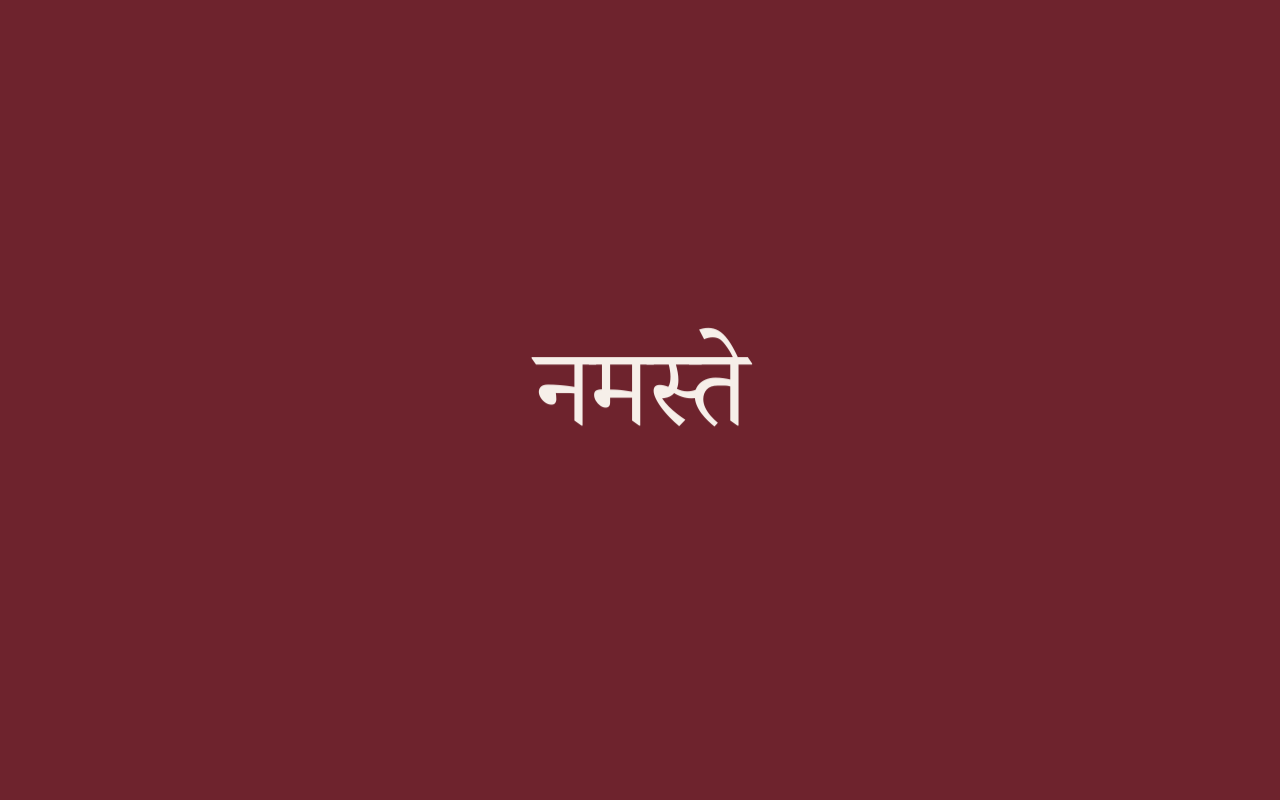
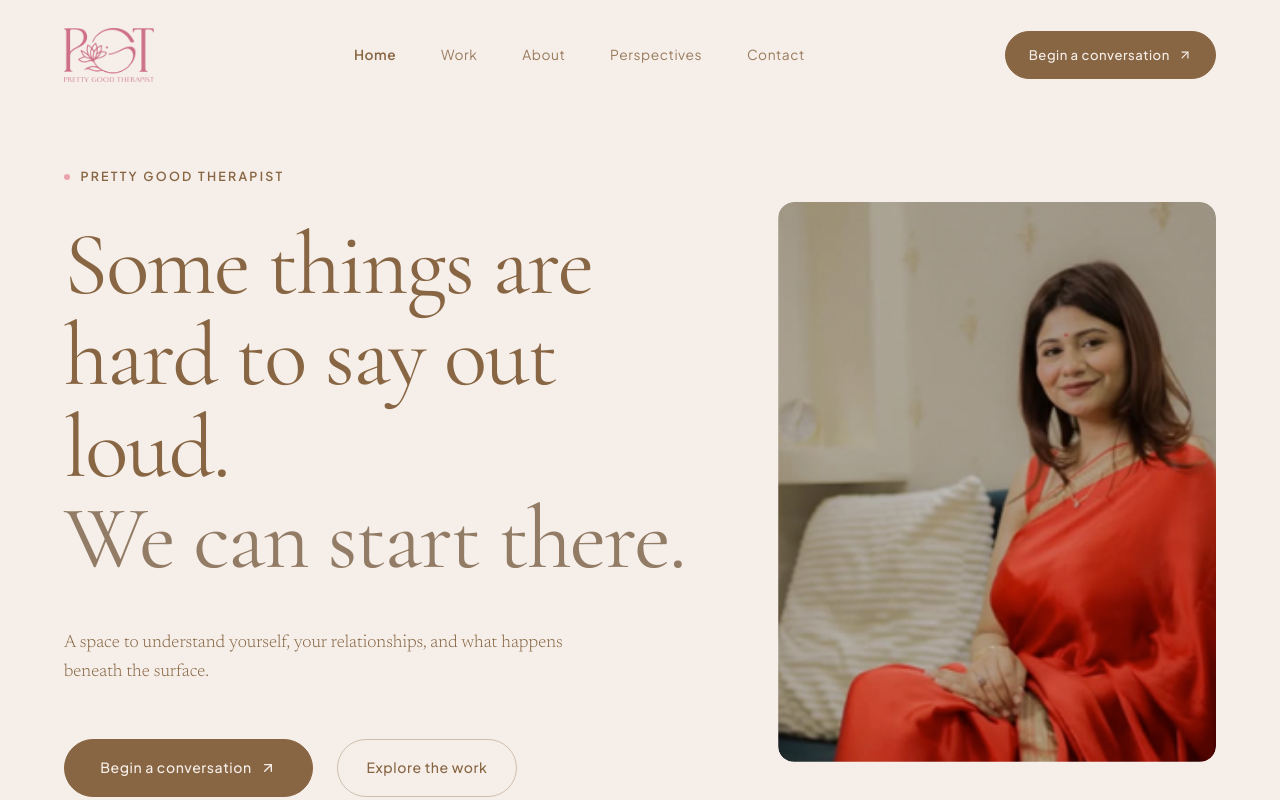
Before and after one commit to harshh999/PGT, a React (Vite) app: page / in a window 1280 px wide. Shown: the top 800 px of the page. Built offline with nearby package versions, Linux system fonts and the light colour scheme.

Commit message:
Update intro animation sequence to two-stage emotional introduction (Welcome -> You are safe here)

```diff
--- a/src/components/shared/MultilingualIntro.tsx
+++ b/src/components/shared/MultilingualIntro.tsx
@@ -3,22 +3,6 @@ import gsap from 'gsap';
 import { ScrollTrigger } from 'gsap/ScrollTrigger';
 
 gsap.registerPlugin(ScrollTrigger);
-
-interface Greeting {
-  text: string;
-  lang: string;
-}
-
-const GREETINGS: Greeting[] = [
-  { text: 'Hello', lang: 'en' },
-  { text: 'Bonjour', lang: 'fr' },
-  { text: 'Hola', lang: 'es' },
-  { text: 'Ciao', lang: 'it' },
-  { text: 'Namaste', lang: 'hi' },
-  { text: 'नमस्ते', lang: 'hi-Deva' },
-  { text: 'こんにちは', lang: 'ja' },
-  { text: 'مرحبا', lang: 'ar' },
-];
 
 export const MultilingualIntro: React.FC = () => {
   const overlayRef = useRef<HTMLDivElement>(null);
@@ -74,45 +58,39 @@ export const MultilingualIntro: React.FC = () => {
       onComplete: finishIntro,
     });
 
-    // Step 1: Animate first word ("Hello") in
+    // Stage 1: "Welcome." fades and slides gently in (0.7s)
     tl.fromTo(
       textRef.current,
-      { opacity: 0, y: 24 },
+      { opacity: 0, y: 20 },
       { opacity: 1, y: 0, duration: 0.7, ease: 'power3.out' }
     );
 
-    // Step 2: Iterate through remaining greetings (indices 1 to 7)
-    GREETINGS.forEach((greeting, idx) => {
-      if (idx === 0) return;
+    // Hold "Welcome." (0.8s)
+    tl.to({}, { duration: 0.8 });
 
-      // Hold previous word
-      tl.to({}, { duration: 0.48 });
-
-      // Animate out previous word
+    // Transition: Outgoing "Welcome." (0.55s) -> Incoming "You are safe here." (0.55s)
     tl.to(textRef.current, {
       opacity: 0,
-        y: -18,
-        duration: 0.35,
-        ease: 'power2.inOut',
+      y: -20,
+      duration: 0.55,
+      ease: 'power3.inOut',
       onComplete: () => {
         if (textRef.current) {
-            textRef.current.textContent = greeting.text;
+          textRef.current.textContent = 'You are safe here.';
         }
       },
     });
 
-      // Animate in new word
     tl.fromTo(
       textRef.current,
-        { opacity: 0, y: 18 },
-        { opacity: 1, y: 0, duration: 0.38, ease: 'power2.inOut' }
+      { opacity: 0, y: 20 },
+      { opacity: 1, y: 0, duration: 0.55, ease: 'power3.inOut' }
     );
-    });
 
-    // Step 3: Hold final word ("مرحبا") briefly
-    tl.to({}, { duration: 0.5 });
+    // Stage 2: Hold "You are safe here." for visitor to read and feel (1.5s)
+    tl.to({}, { duration: 1.5 });
 
-    // Step 4: Upward curtain reveal animation
+    // Stage 3: Upward physical curtain reveal (1.15s)
     tl.to(overlayRef.current, {
       yPercent: -100,
       duration: 1.15,
@@ -153,7 +131,7 @@ export const MultilingualIntro: React.FC = () => {
       }}
     >
       <div
-        className="intro-greeting-wrapper"
+        className="intro-text-wrapper"
         style={{
           display: 'flex',
           alignItems: 'center',
@@ -169,26 +147,25 @@ export const MultilingualIntro: React.FC = () => {
           ref={textRef}
           style={{
             display: 'inline-block',
-            fontFamily:
-              '"Newsreader", "Cormorant Garamond", "Noto Serif Devanagari", "Noto Sans JP", "Noto Naskh Arabic", Georgia, serif',
+            fontFamily: '"Newsreader", "Cormorant Garamond", Georgia, serif',
             fontWeight: 400,
-            fontSize: 'clamp(52px, 8.5vw, 120px)',
+            fontSize: 'clamp(48px, 8vw, 110px)',
             lineHeight: 0.95,
-            letterSpacing: '-0.025em',
+            letterSpacing: '-0.02em',
             color: '#F6EFE9',
             textAlign: 'center',
             whiteSpace: 'nowrap',
             willChange: 'transform, opacity',
           }}
         >
-          {GREETINGS[0].text}
+          Welcome.
         </span>
       </div>
 
       <style>{`
         @media (max-width: 767px) {
-          .intro-greeting-wrapper span {
-            font-size: clamp(42px, 12vw, 68px) !important;
+          .intro-text-wrapper span {
+            font-size: clamp(42px, 11vw, 68px) !important;
             white-space: normal !important;
             word-break: break-word !important;
           }
```
Lines whose indentation alone changed are shown as unchanged.
